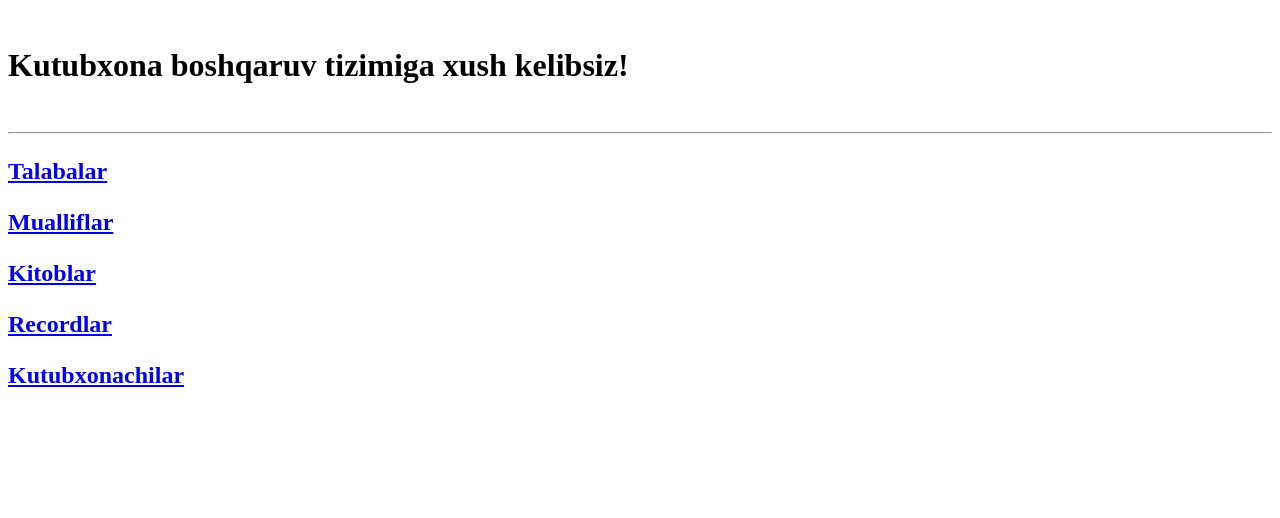
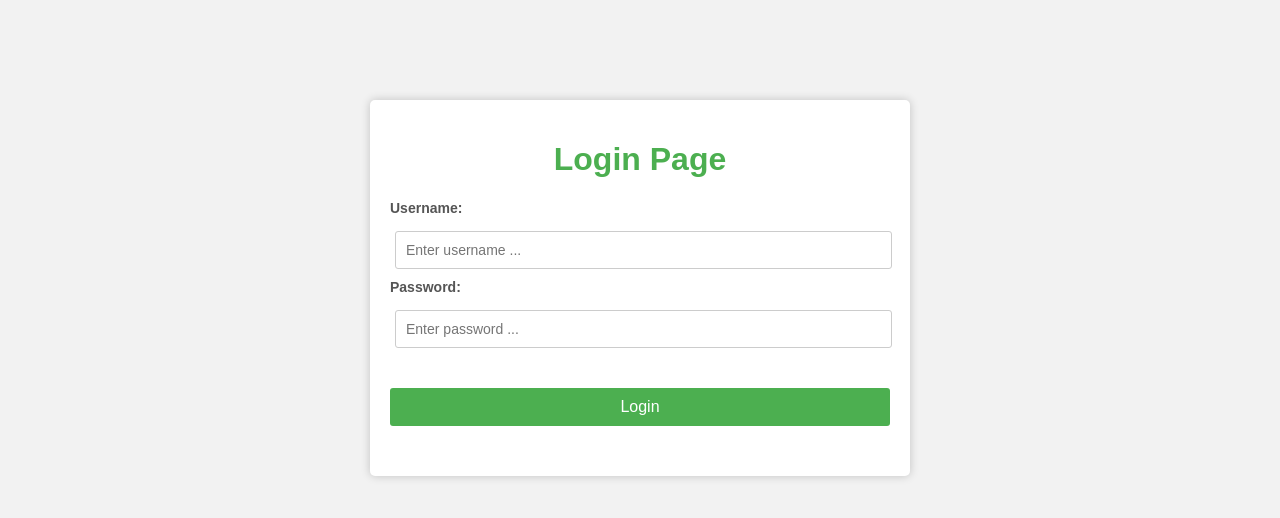
Before and after one commit to goldunice/Library, a Django app: page / in a window 1280 px wide. Shown: the top 518 px of the page. Run offline with Django 4.2, Linux system fonts and the light colour scheme.

Commit message:
Login va Logout. Foydalanuvchilar bilan ishlash

```diff
--- a/configuration/urls.py
+++ b/configuration/urls.py
@@ -1,11 +1,15 @@
 from django.contrib import admin
 from django.urls import path
 from mainApp.views import homepage, students, authors, books, records, delete_student, delete_author, delete_book, \
-    delete_record, update_student, update_author, update_book, update_record, librarians, delete_librarian,update_librarian
+    delete_record, update_student, update_author, update_book, update_record, librarians, delete_librarian, \
+    update_librarian, \
+    login_view, logout_view
 
 urlpatterns = [
+    path('', login_view),
+    path('logout/', logout_view),
     path('admin/', admin.site.urls),
-    path('', homepage),
+    path('home/', homepage),
     path('students/', students),
     path('delete_student/<int:num>/', delete_student),
     path('update_student/<int:num>/', update_student),
--- a/mainApp/views.py
+++ b/mainApp/views.py
@@ -2,10 +2,35 @@ from django.shortcuts import render, redirect
 from .models import times
 from .models import *
 from .forms import *
+from django.contrib.auth import authenticate, logout, login
+
+
+def login_view(request):
+    if request.method == 'POST':
+        user = authenticate(
+            username=request.POST.get("l"),
+            password=request.POST.get("p"),
+        )
+        if user is None:
+            return redirect("/")
+        login(request, user)
+        return redirect("/home/")
+
+    return render(request, 'login.html')
+
+
+def logout_view(request):
+    logout(request)
+    return redirect("/")
 
 
 def homepage(request):
-    return render(request, 'homepage.html')
+    if request.user.is_authenticated:
+        context = {
+            "user": request.user.username.capitalize()
+        }
+        return render(request, 'homepage.html', context)
+    return redirect("/")
 
 
 def students(request):
@@ -149,56 +174,60 @@ def update_book(request, num):
 
 
 def records(request):
-    if request.method == 'POST':
-        form = RecordForm(request.POST)
-        if form.is_valid():
-            form.save()
-        # Record.objects.create(
-        #     student=Student.objects.get(id=request.POST.get("student")),
-        #     book=Book.objects.get(id=request.POST.get("book")),
-        #     librarian=Librarian.objects.get(id=request.POST.get("librarian")),
-        #     date_of_recieved=request.POST.get("date_of_recieved"),
-        #     isreturned=request.POST.get("isreturned") == "on",
-        #     date_of_returned=request.POST.get("date_of_returned")
-        # )
-        return redirect("/records/")
-    word = request.GET.get("search")
-    result = Record.objects.all()
-    if word:
-        result = result.filter(student__name__contains=word)
-    content = {
-        "records": result,
-        "students": Student.objects.all(),
-        "books": Book.objects.all(),
-        "librarians": Librarian.objects.all(),
-        "form": RecordForm()
-    }
-    return render(request, 'records.html', content)
+    if request.user.is_authenticated:
+        if request.method == 'POST':
+            form = RecordForm(request.POST)
+            if form.is_valid():
+                form.save()
+            # Record.objects.create(
+            #     student=Student.objects.get(id=request.POST.get("student")),
+            #     book=Book.objects.get(id=request.POST.get("book")),
+            #     librarian=Librarian.objects.get(id=request.POST.get("librarian")),
+            #     date_of_recieved=request.POST.get("date_of_recieved"),
+            #     isreturned=request.POST.get("isreturned") == "on",
+            #     date_of_returned=request.POST.get("date_of_returned")
+            # )
+            return redirect("/records/")
+        word = request.GET.get("search")
+        result = Record.objects.all()
+        if word:
+            result = result.filter(student__name__contains=word)
+        content = {
+            "records": result,
+            "students": Student.objects.all(),
+            "books": Book.objects.all(),
+            "librarians": Librarian.objects.all(),
+            "form": RecordForm()
+        }
+        return render(request, 'records.html', content)
+    return redirect("/")
 
 
 def delete_record(request, num):
-    Record.objects.get(id=num).delete()
-    return redirect("/records/")
+    if request.user.is_authenticated:
+        Record.objects.get(id=num).delete()
+        return redirect("/records/")
 
 
 def update_record(request, num):
-    if request.method == 'POST':
-        Record.objects.filter(id=num).update(
-            # student=Student.objects.get(id=request.POST.get("student")),
-            # book=Book.objects.get(id=request.POST.get("book")),
-            # librarian=Librarian.objects.get(id=request.POST.get("librarian")),
-            # date_of_recieved=request.POST.get("date_of_recieved"),
-            isreturned=request.POST.get("alive") == "on",
-            date_of_returned=request.POST.get("date_of_returned")
-        )
-        return redirect("/records/")
-    content = {
-        "record": Record.objects.get(id=num),
-        "students": Student.objects.all(),
-        "books": Book.objects.all(),
-        "librarians": Librarian.objects.all()
-    }
-    return render(request, 'update_record.html', content)
+    if request.user.is_authenticated:
+        if request.method == 'POST':
+            Record.objects.filter(id=num).update(
+                # student=Student.objects.get(id=request.POST.get("student")),
+                # book=Book.objects.get(id=request.POST.get("book")),
+                # librarian=Librarian.objects.get(id=request.POST.get("librarian")),
+                # date_of_recieved=request.POST.get("date_of_recieved"),
+                isreturned=request.POST.get("alive") == "on",
+                date_of_returned=request.POST.get("date_of_returned")
+            )
+            return redirect("/records/")
+        content = {
+            "record": Record.objects.get(id=num),
+            "students": Student.objects.all(),
+            "books": Book.objects.all(),
+            "librarians": Librarian.objects.all()
+        }
+        return render(request, 'update_record.html', content)
 
 
 def librarians(request):
--- a/templates/authors.html
+++ b/templates/authors.html
@@ -8,7 +8,7 @@
 <br>
 <h1>Kutubxonadagi barcha mualliflar ro'yxati</h1>
 <br>
-<a href="/">
+<a href="/home/">
     <button>Ortga</button>
 </a>
 <br>
--- a/templates/books.html
+++ b/templates/books.html
@@ -8,7 +8,7 @@
 <br>
 <h1>Kutubxonadagi barcha kitoblar ro'yxati</h1>
 <br>
-<a href="/">
+<a href="/home/">
     <button>Ortga</button>
 </a>
 <br>
--- a/templates/homepage.html
+++ b/templates/homepage.html
@@ -5,15 +5,16 @@
     <title>Home</title>
 </head>
 <body>
-<br>
-<h1>Kutubxona boshqaruv tizimiga xush kelibsiz!</h1>
-<br>
+<h1>Foydalanuvchi: {{user}}</h1>
+<a href="/logout/"><h2>Logout</h2></a>
 <hr>
-<h2><p><a href="students/">Talabalar</a></p></h2>
-<h2><p><a href="authors/">Mualliflar</a></p></h2>
-<h2><p><a href="books/">Kitoblar</a></p></h2>
-<h2><p><a href="records/">Recordlar</a></p></h2>
-<h2><p><a href="librarians/">Kutubxonachilar</a></p></h2>
+<h2>Kutubxona boshqaruv tizimiga xush kelibsiz! </h2>
+<hr>
+<h2><p><a href="/students/">Talabalar</a></p></h2>
+<h2><p><a href="/authors/">Mualliflar</a></p></h2>
+<h2><p><a href="/books/">Kitoblar</a></p></h2>
+<h2><p><a href="/records/">Recordlar</a></p></h2>
+<h2><p><a href="/librarians/">Kutubxonachilar</a></p></h2>
 
 </body>
 </html>
--- a/templates/librarians.html
+++ b/templates/librarians.html
@@ -7,7 +7,7 @@
 <body>
 <br>
 <h1>Kutubxonadagi barcha kutubxonachilar ro'yxati</h1>
-<a href="/">
+<a href="/home/">
     <button>Ortga</button>
 </a>
 <br>
--- /dev/null
+++ b/templates/login.html
@@ -0,0 +1,66 @@
+<!DOCTYPE html>
+<html>
+<head>
+    <title>Login Page</title>
+    <style>
+        body {
+            background-color: #f2f2f2;
+            font-family: Arial, sans-serif;
+        }
+        .container {
+            background-color: #fff;
+            border-radius: 5px;
+            box-shadow: 0px 0px 10px rgba(0, 0, 0, 0.2);
+            margin: 100px auto;
+            max-width: 500px;
+            padding: 20px;
+        }
+        h1 {
+            color: #4CAF50;
+            text-align: center;
+        }
+        label {
+            color: #555;
+            display: block;
+            font-size: 14px;
+            font-weight: bold;
+            margin-bottom: 5px;
+        }
+        input[type="text"], input[type="password"] {
+            border-radius: 3px;
+            border: 1px solid #ccc;
+            font-size: 14px;
+            padding: 10px;
+            width: 95%;
+            margin: 10px 5px;
+        }
+        button {
+            background-color: #4CAF50;
+            border: none;
+            border-radius: 3px;
+            color: #fff;
+            cursor: pointer;
+            font-size: 16px;
+            padding: 10px;
+            width: 100%;
+            margin: 30px 0;
+        }
+        button:hover {
+            background-color: #3e8e41;
+        }
+    </style>
+</head>
+<body>
+<div class="container">
+    <h1>Login Page</h1>
+    <form method="post">
+        {% csrf_token %}
+        <label for="username">Username:</label>
+        <input type="text" name="l" id="username" placeholder="Enter username ...">
+        <label for="password">Password:</label>
+        <input type="password" name="p" id="password" placeholder="Enter password ...">
+        <button>Login</button>
+    </form>
+</div>
+</body>
+</html>
--- a/templates/records.html
+++ b/templates/records.html
@@ -8,7 +8,7 @@
 <br>
 <h1>Kutubxonadagi barcha recordlar ro'yxati</h1>
 <br>
-<a href="/">
+<a href="/home/">
     <button>Ortga</button>
 </a>
 <br>
--- a/templates/students.html
+++ b/templates/students.html
@@ -8,7 +8,7 @@
 <br>
 <h1>Kutubxonadagi barcha talabalar ro'yxati</h1>
 <br>
-<a href="/">
+<a href="/home/">
     <button>Ortga</button>
 </a>
 <br>
```
Also changed, not shown: mainApp/admin.py (+0 -13 lines), db.sqlite3.
